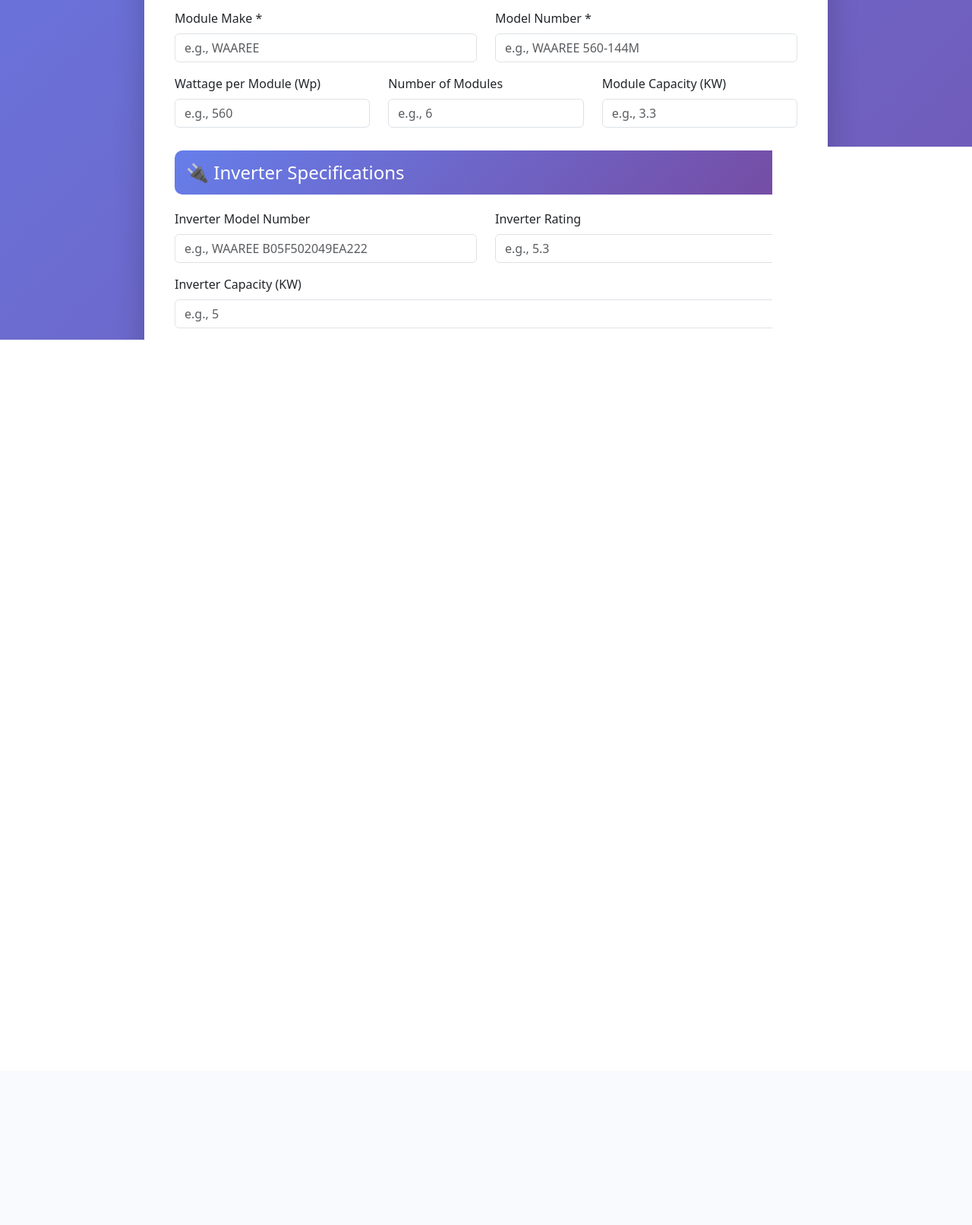
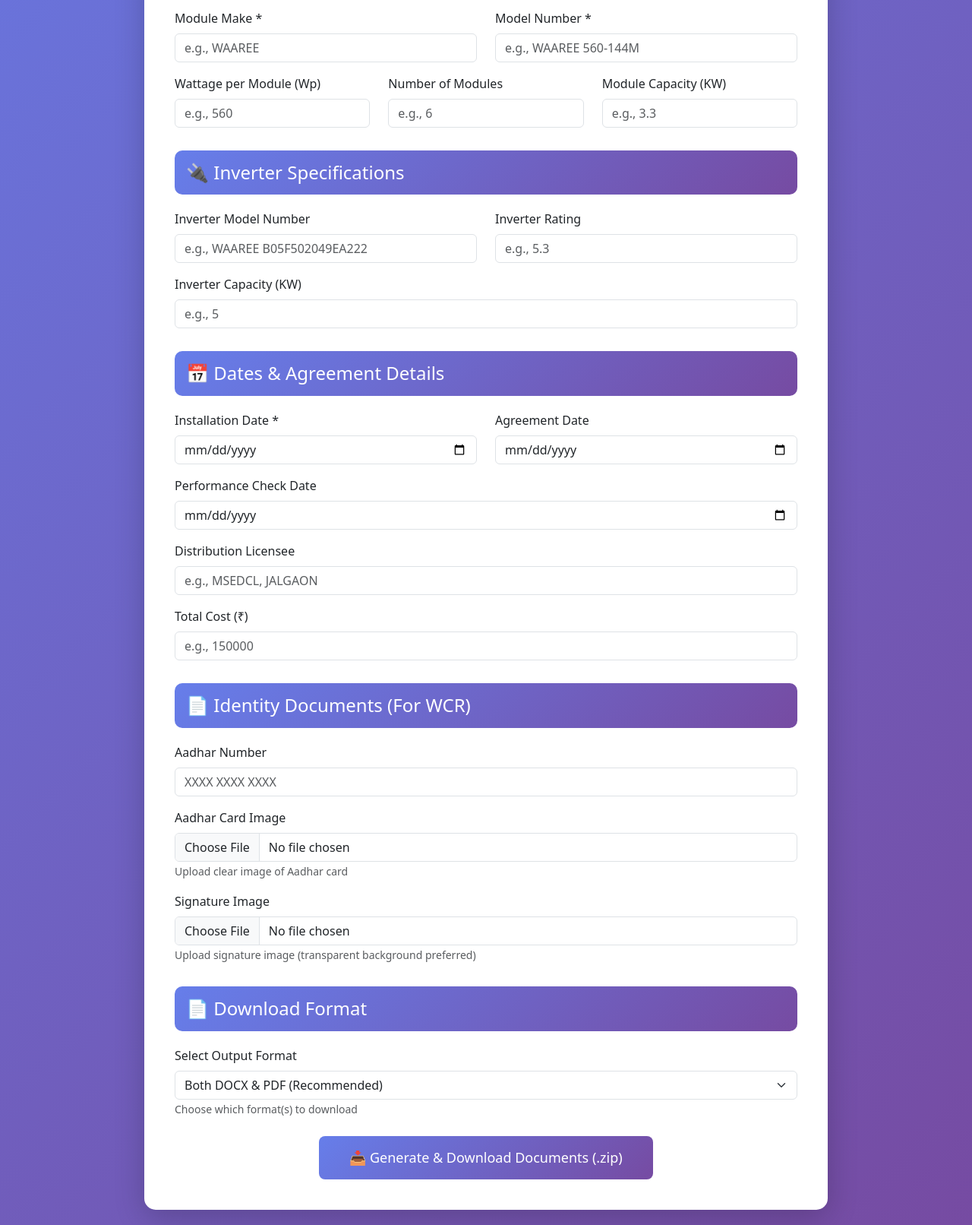
Before and after one commit to 23f3000434/Doc-Template-Editor, a Flask app: page / in a window 1280 px wide. Shown: the part 824-2436 px from the top of the page at 76% size. Before the commit the page ends 1271 px from the top, so only its background shows below. Run offline with Flask 3, Linux system fonts and the light colour scheme; some libraries are stand-ins or nearby versions.

Commit message:
Last maybe

```diff
--- a/app.py
+++ b/app.py
@@ -8,9 +8,10 @@
 import traceback
 from werkzeug.utils import secure_filename
 from datetime import datetime
+import subprocess
 
 app = Flask(__name__)
-app.secret_key = 'solar_unified_doc_generator_2025'
+app.secret_key = 'solar_unified_doc_generator_2025_secure_key'
 app.config['MAX_CONTENT_LENGTH'] = 16 * 1024 * 1024
 app.config['UPLOAD_FOLDER'] = 'uploads'
 os.makedirs(app.config['UPLOAD_FOLDER'], exist_ok=True)
@@ -52,8 +53,19 @@
     'Proforma-A': 'static/templates/2.-Annexure-I-Profarma-A.docx'
 }
 
+def check_libreoffice():
+    """Check if LibreOffice is available"""
+    try:
+        result = subprocess.run(['libreoffice', '--version'],
+                              capture_output=True, timeout=5)
+        return result.returncode == 0
+    except:
+        return False
+
+PDF_AVAILABLE = check_libreoffice()
+
 def replace_in_runs(runs, replacements):
-    """FIXED: Handle variables split across runs"""
+    """Handle variables split across runs"""
     full_text = ''.join(run.text for run in runs)
 
     modified = False
@@ -70,7 +82,7 @@
             runs[0].font.highlight_color = None
 
 def docx_replace_robust(doc, form_data):
-    """Replace variables using run-based approach"""
+    """Replace variables in paragraphs AND tables"""
     replacements = {}
     for variable, field_name in VARIABLE_MAPPING.items():
         if field_name in form_data and form_data[field_name]:
@@ -87,6 +99,13 @@
                 for para in cell.paragraphs:
                     replace_in_runs(para.runs, replacements)
 
+                # Process nested tables
+                for nested_table in cell.tables:
+                    for nested_row in nested_table.rows:
+                        for nested_cell in nested_row.cells:
+                            for para in nested_cell.paragraphs:
+                                replace_in_runs(para.runs, replacements)
+
     # Process headers/footers
     for section in doc.sections:
         try:
@@ -101,73 +120,92 @@
             pass
 
 def add_images_to_wcr(doc, aadhar_path, signature_path):
-    """Find image variable placeholders and replace with actual images"""
+    """Add consumer signature and aadhar images"""
     try:
-        # Look for paragraphs with image variable names
         for para in doc.paragraphs:
             para_text = para.text
 
-            # Replace signature_image_variable with actual signature
+            # Consumer signature - skip if paragraph already has vendor image
             if 'signature_image_variable' in para_text:
-                # Clear the paragraph text
+                has_vendor_image = any(run._element.xpath('.//a:blip') for run in para.runs)
+
+                if not has_vendor_image:
+                    for run in para.runs:
+                        if 'signature_image_variable' in run.text:
+                            run.text = run.text.replace('signature_image_variable', '')
+                            if signature_path and os.path.exists(signature_path):
+                                run.add_picture(signature_path, width=Inches(1.5))
+                                print(f"  ✓ Added consumer signature")
+
+            # Aadhar image
+            if 'aadhar_image_variable' in para_text:
                 for run in para.runs:
-                    run.text = run.text.replace('signature_image_variable', '')
-
-                # Add signature image
-                if signature_path and os.path.exists(signature_path):
-                    para.runs[0].add_picture(signature_path, width=Inches(1.5))
-                    print(f"  ✓ Added signature image")
-
-            # Replace aadhar placeholder
-            if 'aadhar_image_variable' in para_text or 'aadhar_image' in para_text:
-                for run in para.runs:
-                    run.text = run.text.replace('aadhar_image_variable', '').replace('aadhar_image', '')
-
-                if aadhar_path and os.path.exists(aadhar_path):
-                    para.runs[0].add_picture(aadhar_path, width=Inches(3.0))
-                    print(f"  ✓ Added Aadhar image")
-
-        # Also check tables
-        for table in doc.tables:
-            for row in table.rows:
-                for cell in row.cells:
-                    for para in cell.paragraphs:
-                        para_text = para.text
-
-                        if 'signature_image_variable' in para_text:
-                            for run in para.runs:
-                                run.text = run.text.replace('signature_image_variable', '')
-                            if signature_path and os.path.exists(signature_path):
-                                para.runs[0].add_picture(signature_path, width=Inches(1.5))
-                                print(f"  ✓ Added signature in table")
-
-                        if 'aadhar_image_variable' in para_text or 'aadhar_image' in para_text:
-                            for run in para.runs:
-                                run.text = run.text.replace('aadhar_image_variable', '').replace('aadhar_image', '')
-                            if aadhar_path and os.path.exists(aadhar_path):
-                                para.runs[0].add_picture(aadhar_path, width=Inches(3.0))
-                                print(f"  ✓ Added Aadhar in table")
+                    if 'aadhar_image_variable' in run.text:
+                        run.text = run.text.replace('aadhar_image_variable', '')
+                        if aadhar_path and os.path.exists(aadhar_path):
+                            run.add_picture(aadhar_path, width=Inches(3.0))
+                            print(f"  ✓ Added Aadhar image")
 
         return True
 
     except Exception as e:
-        print(f"  ✗ Error adding images: {e}")
-        import traceback
+        print(f"  ✗ Image error: {e}")
         traceback.print_exc()
         return True
 
+def convert_to_pdf_libreoffice(docx_path):
+    """Convert DOCX to PDF using LibreOffice"""
+    try:
+        if not PDF_AVAILABLE:
+            print(f"  ⚠️ LibreOffice not available")
+            return None
+
+        output_dir = os.path.dirname(docx_path)
+
+        result = subprocess.run([
+            'libreoffice',
+            '--headless',
+            '--convert-to', 'pdf',
+            '--outdir', output_dir,
+            docx_path
+        ], capture_output=True, timeout=60, text=True)
+
+        pdf_path = docx_path.replace('.docx', '.pdf')
+
+        if os.path.exists(pdf_path):
+            file_size = os.path.getsize(pdf_path)
+            print(f"  ✓ PDF created ({file_size:,} bytes)")
+            return pdf_path
+        else:
+            print(f"  ✗ PDF creation failed")
+            if result.stderr:
+                print(f"  Error: {result.stderr}")
+            return None
+
+    except subprocess.TimeoutExpired:
+        print(f"  ✗ PDF conversion timeout")
+        return None
+    except Exception as e:
+        print(f"  ✗ PDF error: {e}")
+        traceback.print_exc()
+        return None
 
 @app.route('/')
 def index():
-    return render_template('unified_form.html')
+    return render_template('unified_form.html', pdf_available=PDF_AVAILABLE)
 
 @app.route('/generate_documents', methods=['POST'])
 def generate_documents():
     print("\n" + "="*80)
     print("STARTING DOCUMENT GENERATION")
+    print(f"LibreOffice available: {PDF_AVAILABLE}")
     print("="*80 + "\n")
 
     try:
+        # Get format option
+        output_format = request.form.get('output_format', 'both')
+        print(f"Output format: {output_format}")
+
         # Collect form data
         form_data = {}
         for key in request.form:
@@ -187,11 +225,11 @@
                     temp_path = os.path.join(app.config['UPLOAD_FOLDER'], filename)
                     file.save(temp_path)
                     uploaded_files[key] = temp_path
-                    print(f"✓ Uploaded: {key} -> {os.path.basename(temp_path)}")
+                    print(f"✓ Uploaded: {key}")
 
         # Create temp directory
         tmpdir = tempfile.mkdtemp()
-        print(f"✓ Created temp dir: {tmpdir}\n")
+        print(f"✓ Temp dir: {tmpdir}\n")
 
         generated_files = []
         errors = []
@@ -211,33 +249,72 @@
             try:
                 # Load document
                 doc = Document(template_path)
-                print(f"  ✓ Loaded ({len(doc.paragraphs)} paragraphs, {len(doc.tables)} tables)")
+                print(f"  ✓ Loaded ({len(doc.paragraphs)} paras, {len(doc.tables)} tables)")
 
                 # Replace variables
                 docx_replace_robust(doc, form_data)
                 print(f"  ✓ Variables replaced")
 
-                # Add images to WCR ONLY
+                # Add images to WCR
                 if doc_name == 'WCR':
                     aadhar = uploaded_files.get('aadhar_image')
                     sig = uploaded_files.get('signature_image')
                     if aadhar or sig:
-                        print(f"  → Adding images to WCR...")
                         add_images_to_wcr(doc, aadhar, sig)
 
-                # Save document
-                output_file = os.path.join(tmpdir, f"{doc_name}.docx")
-                doc.save(output_file)
+                # Save DOCX (always need to save first)
+                docx_file = os.path.join(tmpdir, f"{doc_name}.docx")
+                doc.save(docx_file)
 
-                # VERIFY FILE WAS CREATED
-                if os.path.exists(output_file):
-                    file_size = os.path.getsize(output_file)
-                    print(f"  ✓ Saved successfully ({file_size:,} bytes)")
-                    generated_files.append(output_file)
-                else:
-                    error_msg = f"{doc_name}: File not created after save!"
+                if not os.path.exists(docx_file):
+                    error_msg = f"{doc_name}: DOCX save failed"
                     print(f"  ✗ {error_msg}")
                     errors.append(error_msg)
+                    continue
+
+                print(f"  ✓ DOCX saved ({os.path.getsize(docx_file):,} bytes)")
+
+                # Handle format selection
+                if output_format == 'docx':
+                    # User wants DOCX only
+                    generated_files.append(docx_file)
+
+                elif output_format == 'pdf':
+                    # User wants PDF only
+                    if not PDF_AVAILABLE:
+                        error_msg = f"{doc_name}: PDF not available (LibreOffice not installed)"
+                        print(f"  ✗ {error_msg}")
+                        errors.append(error_msg)
+                        continue
+
+                    print(f"  → Converting to PDF...")
+                    pdf_file = convert_to_pdf_libreoffice(docx_file)
+
+                    if pdf_file:
+                        generated_files.append(pdf_file)
+                        # Delete DOCX since user only wants PDF
+                        try:
+                            os.remove(docx_file)
+                        except:
+                            pass
+                    else:
+                        error_msg = f"{doc_name}: PDF conversion failed"
+                        print(f"  ✗ {error_msg}")
+                        errors.append(error_msg)
+
+                elif output_format == 'both':
+                    # User wants both DOCX and PDF
+                    generated_files.append(docx_file)
+
+                    if PDF_AVAILABLE:
+                        print(f"  → Converting to PDF...")
+                        pdf_file = convert_to_pdf_libreoffice(docx_file)
+                        if pdf_file:
+                            generated_files.append(pdf_file)
+                        else:
+                            print(f"  ⚠️ PDF conversion failed, but DOCX available")
+                    else:
+                        print(f"  ⚠️ PDF not available (LibreOffice not installed)")
 
             except Exception as e:
                 error_msg = f"{doc_name}: {str(e)}"
@@ -245,10 +322,10 @@
                 traceback.print_exc()
                 errors.append(error_msg)
 
-            print()  # Blank line
+            print()
 
         print(f"{'='*60}")
-        print(f"SUMMARY: Generated {len(generated_files)}/{len(DOCUMENT_TEMPLATES)} documents")
+        print(f"Generated {len(generated_files)} files")
         if errors:
             print(f"Errors: {len(errors)}")
             for err in errors:
@@ -256,12 +333,16 @@
         print(f"{'='*60}\n")
 
         if not generated_files:
-            flash('No documents were generated! Check console for errors.', 'error')
+            if output_format == 'pdf' and not PDF_AVAILABLE:
+                flash('PDF generation not available. Please install LibreOffice or select DOCX format.', 'error')
+            else:
+                flash('No documents were generated! Check console for errors.', 'error')
             return redirect(url_for('index'))
 
         # Create ZIP
         consumer_name = form_data.get('consumer_name', 'client').replace(' ', '_')
-        zip_filename = f"Solar_Documents_{consumer_name}_{datetime.now().strftime('%Y%m%d_%H%M%S')}.zip"
+        timestamp = datetime.now().strftime('%Y%m%d_%H%M%S')
+        zip_filename = f"Solar_Documents_{consumer_name}_{timestamp}.zip"
         zip_path = os.path.join(tmpdir, zip_filename)
 
         print(f"Creating ZIP: {zip_filename}")
@@ -269,28 +350,21 @@
             for file_path in generated_files:
                 arcname = os.path.basename(file_path)
                 zipf.write(file_path, arcname=arcname)
-                print(f"  ✓ Added: {arcname}")
-
-        # Verify ZIP
-        with zipfile.ZipFile(zip_path, 'r') as zipf:
-            files_in_zip = zipf.namelist()
-            print(f"\n✓ ZIP contains {len(files_in_zip)} files: {files_in_zip}")
+                print(f"  ✓ {arcname}")
 
         # Read ZIP into memory
         with open(zip_path, 'rb') as f:
             zip_data = BytesIO(f.read())
-
         zip_data.seek(0)
 
-        # Clean up uploaded files
+        # Cleanup uploaded files
         for file_path in uploaded_files.values():
             try:
                 os.remove(file_path)
             except:
                 pass
 
-        print(f"\n✓ Sending ZIP file to user\n")
-        print("="*80 + "\n")
+        print(f"\n✓ Sending ZIP\n" + "="*80 + "\n")
 
         return send_file(
             zip_data,
@@ -300,12 +374,8 @@
         )
 
     except Exception as e:
-        print(f"\n{'='*80}")
-        print(f"FATAL ERROR:")
-        print(f"{'='*80}")
-        print(f"{str(e)}")
+        print(f"\nFATAL ERROR: {e}")
         traceback.print_exc()
-        print(f"{'='*80}\n")
         flash(f'Error: {str(e)}', 'error')
         return redirect(url_for('index'))
 
--- a/requirements.txt
+++ b/requirements.txt
@@ -10,6 +10,7 @@
 lxml==6.0.2
 MarkupSafe==3.0.3
 python-docx==1.2.0
+docx2pdf==0.1.8
 
 
 six==1.17.0
--- a/templates/unified_form.html
+++ b/templates/unified_form.html
@@ -172,11 +172,27 @@
                 <small class="text-muted">Upload signature image (transparent background preferred)</small>
             </div>
 
+            <!-- Add this BEFORE the submit button -->
+            <div class="section-header">
+                <h4 class="mb-0">📄 Download Format</h4>
+            </div>
+
+            <div class="mb-4">
+                <label class="form-label">Select Output Format</label>
+                <select name="output_format" class="form-select" required>
+                    <option value="both">Both DOCX & PDF (Recommended)</option>
+                    <option value="docx">Only DOCX Files</option>
+                    <option value="pdf">Only PDF Files</option>
+                </select>
+                <small class="text-muted">Choose which format(s) to download</small>
+            </div>
+
             <div class="text-center mt-4">
                 <button type="submit" class="btn btn-primary btn-lg btn-generate">
-                    📥 Generate & Download All Documents (.zip)
+                    📥 Generate & Download Documents (.zip)
                 </button>
             </div>
+
         </form>
     </div>
 
```
